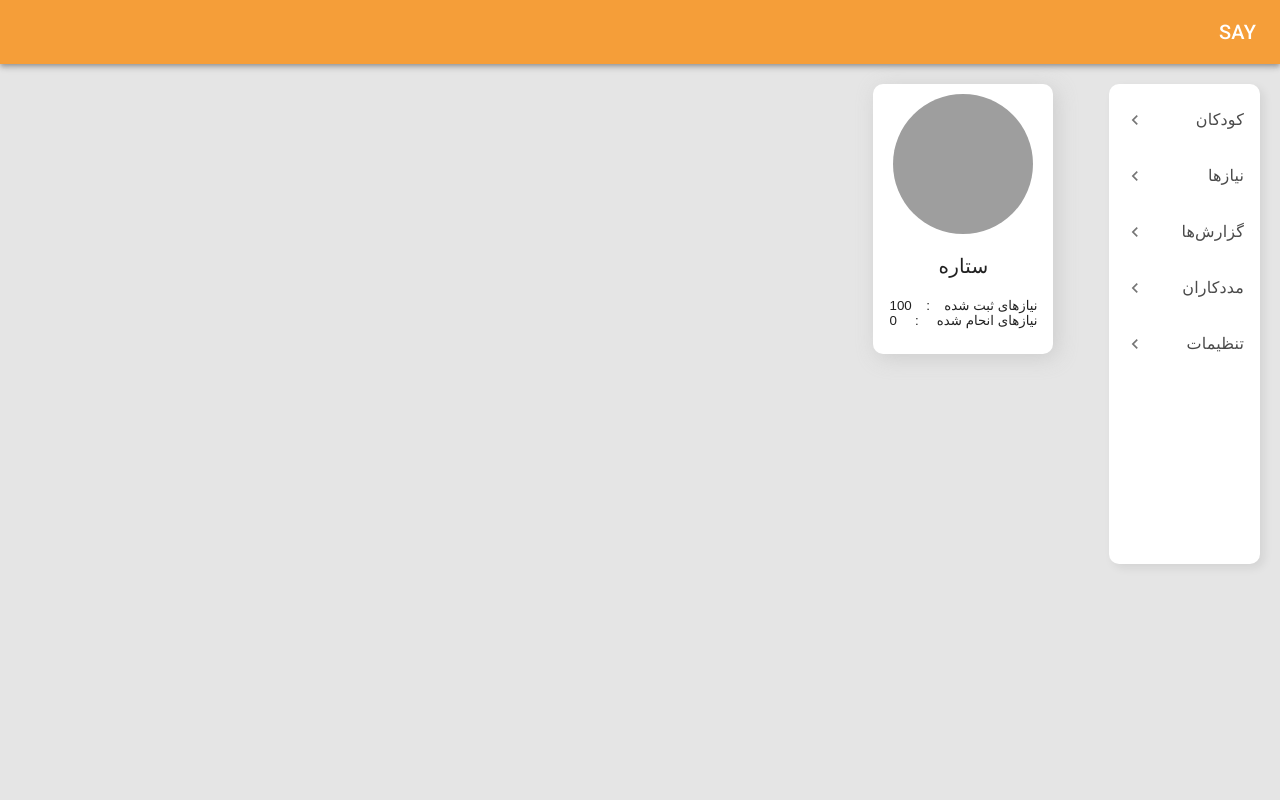
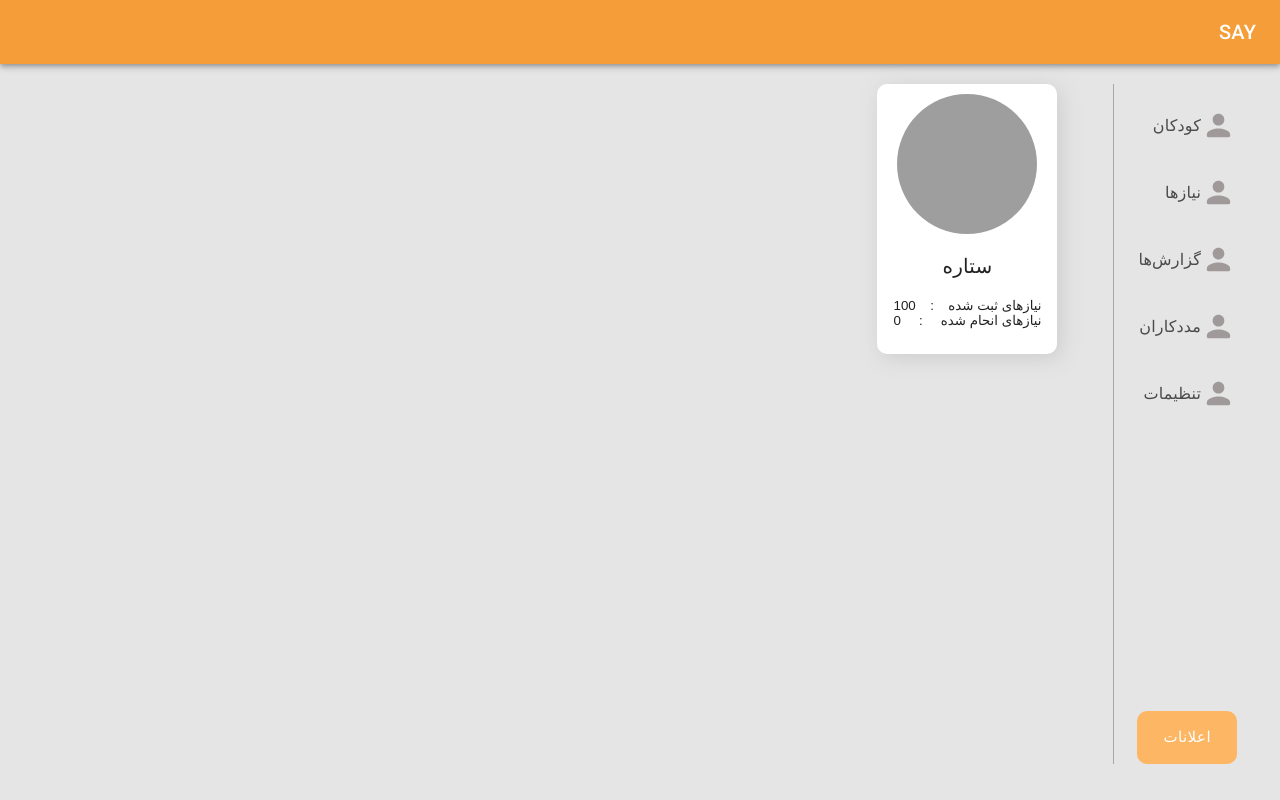
Before and after one commit to SAY-DAO/panel, a React (Create React App) app: page / in a window 1280 px wide. Built offline with nearby package versions, Linux system fonts and the light colour scheme; grey boxes are pictures that could not be loaded; a web font is replaced by a local one.

Commit message:
Menu design changed

```diff
--- /dev/null
+++ b/src/components/DefaultButton.js
@@ -0,0 +1,26 @@
+import React from 'react';
+import MuiButton from '@material-ui/core/Button';
+import { withStyles } from '@material-ui/core/styles';
+
+const Button = withStyles({
+  root: {
+    backgroundColor: '#fcb664',
+    color: '#ffffff',
+    '&:hover': {
+      backgroundColor: '#d78537',
+    },
+    width: 100,
+    height: 53,
+    borderRadius: 10,
+  },
+})(MuiButton);
+
+const DefaultButton = ({ text }) => {
+  return (
+    <Button size="large" disableFocusRipple>
+      {text}
+    </Button>
+  );
+};
+
+export default DefaultButton;
--- a/src/components/Menu.js
+++ b/src/components/Menu.js
@@ -1,26 +1,25 @@
 import React from 'react';
 import { Link } from 'react-router-dom';
-import Paper from '@material-ui/core/Paper';
 import MenuList from '@material-ui/core/MenuList';
 import MuiMenuItem from '@material-ui/core/MenuItem';
-import ListItemIcon from '@material-ui/core/ListItemIcon';
-import NavigateBeforeIcon from '@material-ui/icons/NavigateBefore';
+import PersonRoundedIcon from '@material-ui/icons/PersonRounded';
 import { makeStyles, withStyles } from '@material-ui/core/styles';
+import Typography from '@material-ui/core/Typography';
+import Box from '@material-ui/core/Box';
+
+import DefaultButton from './DefaultButton';
 
 const useStyles = makeStyles({
   root: {
-    borderRadius: 10,
-    color: '#4a4a4a',
-    boxShadow: '4px 4px 10px rgba(0, 0, 0, 0.08)',
-    display: 'flex',
-    justifyContent: 'right',
-    height: '60vh',
+    height: '85vh',
+    borderLeft: '1px solid rgba(87, 84, 84, 0.42)',
   },
 });
 
 const MenuItem = withStyles({
   root: {
-    justifyContent: 'space-between',
+    justifyContent: 'flex-start',
+    flexDirection: 'row-reverse',
     paddingTop: 16,
     paddingBottom: 16,
   },
@@ -30,40 +29,38 @@ const Menu = () => {
   const classes = useStyles();
 
   return (
-      <Paper className={classes.root}>
+    <Box
+      display="flex"
+      flexDirection="column"
+      justifyContent="space-between"
+      alignItems='center'
+      px={1}
+      className={classes.root}
+    >
       <MenuList>
         <MenuItem component={Link} to="#">
-            <ListItemIcon>
-              <NavigateBeforeIcon fontSize="small" />
-            </ListItemIcon>
-            کودکان
+          <PersonRoundedIcon fontSize="large" htmlColor="#9F9999" />
+          <Typography>کودکان</Typography>
         </MenuItem>
         <MenuItem component={Link} to="#">
-            <ListItemIcon>
-              <NavigateBeforeIcon fontSize="small" />
-            </ListItemIcon>
-            نیازها
+          <PersonRoundedIcon fontSize="large" htmlColor="#9F9999" />
+          <Typography>نیازها</Typography>
         </MenuItem>
         <MenuItem component={Link} to="#">
-            <ListItemIcon>
-              <NavigateBeforeIcon fontSize="small" />
-            </ListItemIcon>
-            گزارش‌ها
+          <PersonRoundedIcon fontSize="large" htmlColor="#9F9999" />
+          <Typography>گزارش‌ها</Typography>
         </MenuItem>
         <MenuItem component={Link} to="#">
-            <ListItemIcon>
-              <NavigateBeforeIcon fontSize="small" />
-            </ListItemIcon>
-            مددکاران
+          <PersonRoundedIcon fontSize="large" htmlColor="#9F9999" />
+          <Typography>مددکاران</Typography>
         </MenuItem>
         <MenuItem component={Link} to="#">
-            <ListItemIcon>
-              <NavigateBeforeIcon fontSize="small" />
-            </ListItemIcon>
-            تنظیمات
+          <PersonRoundedIcon fontSize="large" htmlColor="#9F9999" />
+          <Typography>تنظیمات</Typography>
         </MenuItem>
       </MenuList>
-      </Paper>
+      <DefaultButton text="اعلانات" />
+    </Box>
   );
 };
 
```
Lines whose indentation alone changed are shown as unchanged.
